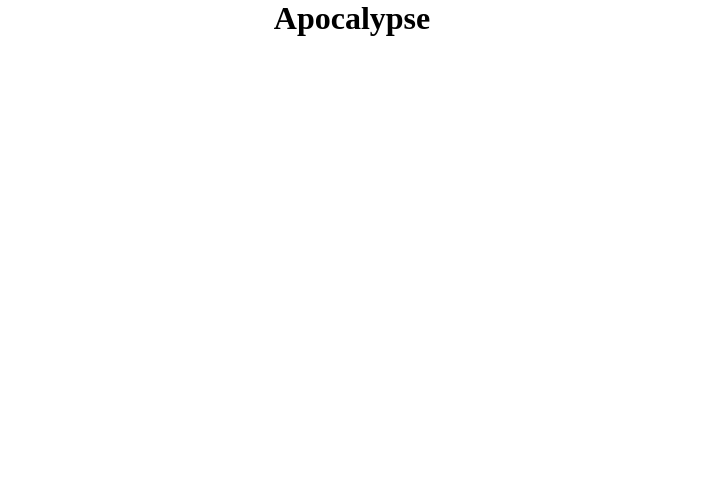
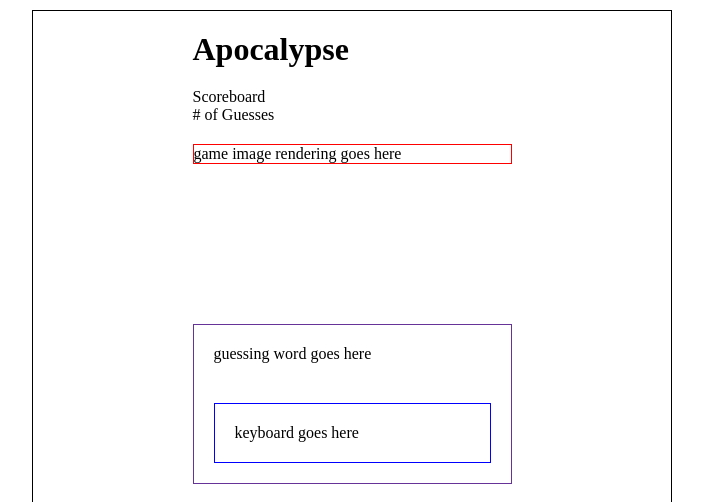
Before and after one commit to pamelaabreu/apocalypse, a React (Create React App) app: page / in a window 1280 px wide. Shown: the top 502 px of the page, without its empty margins (288-991 px from the left). Built offline with nearby package versions, Linux system fonts and the light colour scheme.

Commit message:
Created skeleton JSX for game

```diff
--- a/src/App.js
+++ b/src/App.js
@@ -1,10 +1,41 @@
-import React from 'react';
-import './App.css';
+import React from "react";
+import "./App.css";
 
 function App() {
   return (
-    <div className="App">
-      <h1>Apocalypse</h1>
+    <div
+      style={{
+        height: "90vh",
+        border: "1px solid black",
+        marginTop: "10px",
+        marginLeft: "25%",
+        marginRight: "25%"
+      }}
+    >
+      <h1 style={{ margin: "20px 25% 0 25%" }}>Apocalypse</h1>
+      <div style={{ margin: "20px 25% 0 25%" }}>
+        <p>Scoreboard</p>
+        <p># of Guesses</p>
+      </div>
+      <div style={{ border: "1px solid red", margin: "20px 25% 0 25%" }}>
+        <p>game image rendering goes here</p>
+      </div>
+      <div
+        style={{ border: "1px solid rebeccapurple", margin: "25% 25% 25% 25%" }}
+      >
+        <div>
+          <p style={{ padding: "20px" }}>guessing word goes here</p>
+          <div
+            style={{
+              border: "1px solid blue",
+              margin: "20px",
+              padding: "20px"
+            }}
+          >
+            <p>keyboard goes here</p>
+          </div>
+        </div>
+      </div>
     </div>
   );
 }
```
